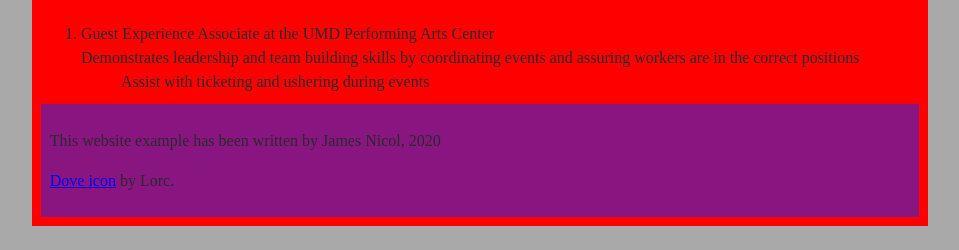
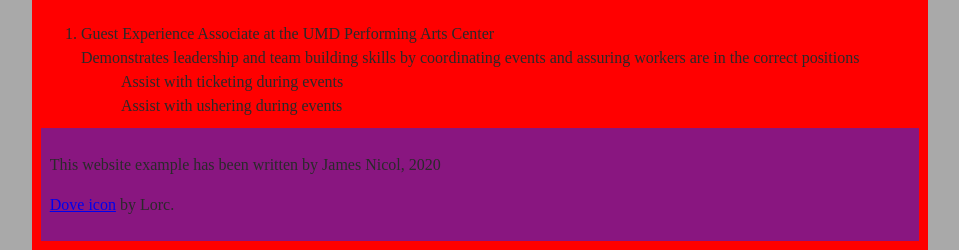
Before and after one commit to jamesnicol12/jamesnicol12.github.io, a plain HTML site: page assignment_1/index.html in a window 1280 px wide. Shown: the part 551-801 px from the top of the page, without its empty margins (160-1119 px from the left). Drawn offline with Linux system fonts and the light colour scheme.

Commit message:
Update index.html

```diff
--- a/assignment_1/index.html
+++ b/assignment_1/index.html
@@ -26,7 +26,8 @@
         <li>
           <div class="jobtitle">Guest Experience Associate at the UMD Performing Arts Center</div>
           <div class="jobdescription">Demonstrates leadership and team building skills by coordinating events and assuring workers are in the correct positions</div>
-          <ul class="resp">Assist with ticketing and ushering during events</ul>
+          <ul class="resp">Assist with ticketing during events</ul>
+          <ul class="resp">Assist with ushering during events</ul>
         </li>
       </ol>
 
```
